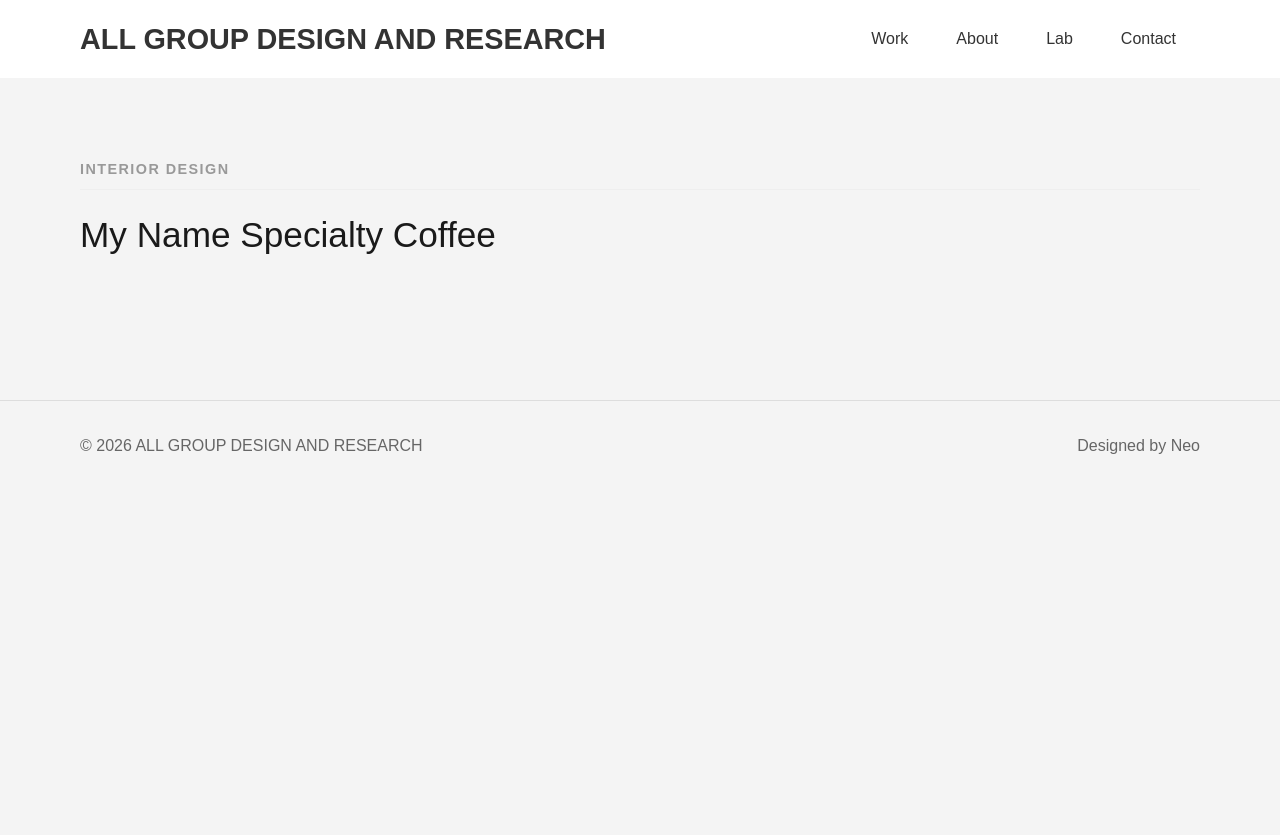
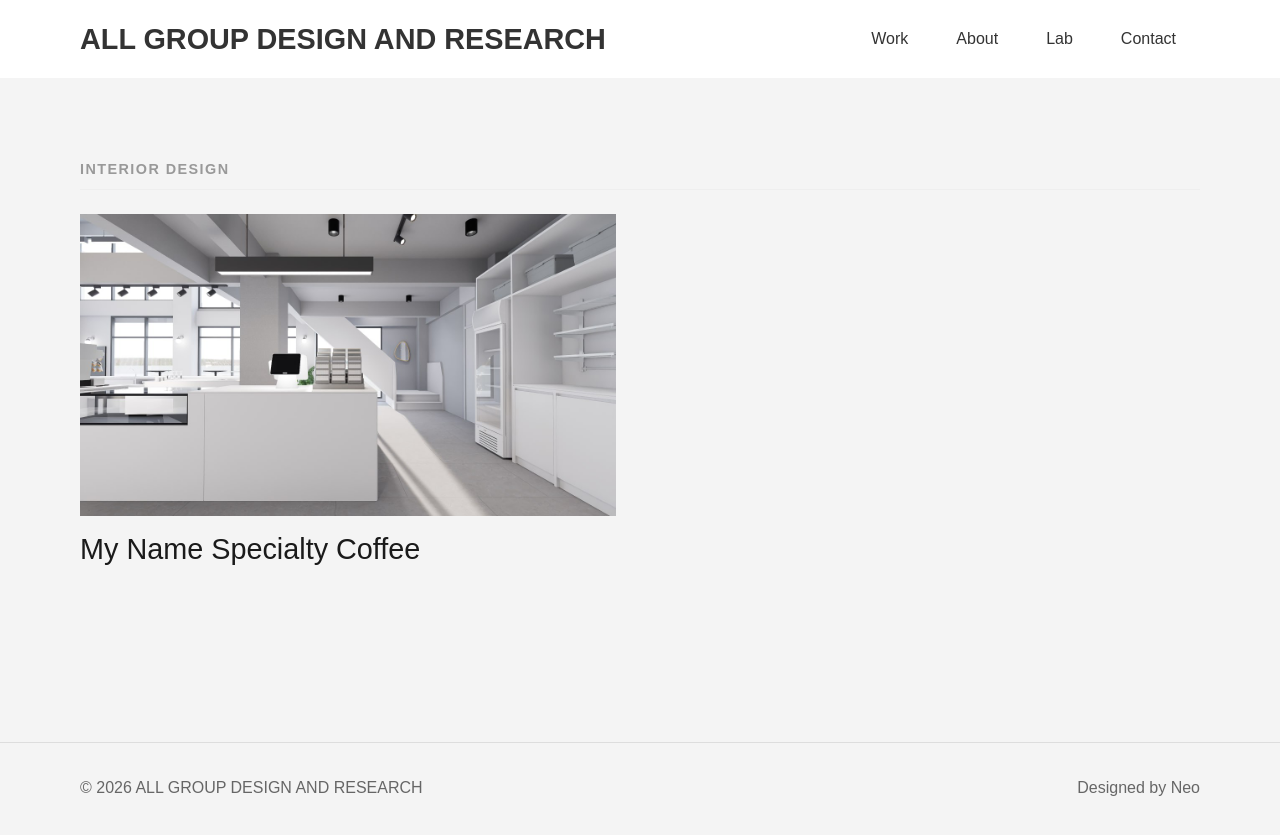
Before and after one commit to agdrbkk/site, a Jekyll site: the page work.html, which Jekyll copies as it is, in a window 1280 px wide. Shown: the top 835 px of the page. Built offline with Jekyll 4.4.1, drawn with Linux system fonts in a browser that asks for light colours; some web fonts are replaced.

Commit message:
Update work.html with project thumbnails

```diff
--- a/work.html
+++ b/work.html
@@ -27,34 +27,62 @@
             padding-bottom: 0.5rem;
         }
 
-        .project-list {
+        .project-grid {
+            display: grid;
+            grid-template-columns: repeat(auto-fill, minmax(400px, 1fr));
+            gap: 3rem;
             list-style: none;
+            padding: 0;
         }
 
         .project-item {
-            margin-bottom: 0.5rem;
+            margin-bottom: 2rem;
+        }
+
+        .project-thumbnail {
+            width: 100%;
+            aspect-ratio: 16 / 9;
+            background-color: #eee;
+            margin-bottom: 1rem;
+            overflow: hidden;
+            display: block;
+        }
+
+        .project-thumbnail img {
+            width: 100%;
+            height: 100%;
+            object-fit: cover;
+            transition: transform 0.5s ease;
+        }
+
+        .project-item:hover .project-thumbnail img {
+            transform: scale(1.05);
         }
 
         .project-item a {
-            font-size: 2.2rem;
+            text-decoration: none;
+            color: inherit;
+        }
+
+        .project-title {
+            font-size: 1.8rem;
             font-weight: 500;
             color: #1a1a1a;
-            text-decoration: none;
-            transition: color 0.2s ease;
-            display: inline-block;
             line-height: 1.2;
-        }
-
-        .project-item a:hover {
-            color: #666;
+            margin-top: 1rem;
+            display: block;
         }
 
         @media (max-width: 768px) {
             .work-page-content {
                 padding: 2rem;
             }
-            .project-item a {
-                font-size: 1.6rem;
+            .project-grid {
+                grid-template-columns: 1fr;
+                gap: 2rem;
+            }
+            .project-title {
+                font-size: 1.5rem;
             }
         }
     </style>
@@ -78,13 +106,20 @@
 
             <div class="category-group">
                 <div class="category-name">Interior Design</div>
-                <ul class="project-list">
+                <div class="project-grid">
 
-                        <li class="project-item">
-                            <a href="/site/work/my-name-specialty-coffee/">My Name Specialty Coffee</a>
-                        </li>
+                        <div class="project-item">
+                            <a href="/site/work/my-name-specialty-coffee/">
+                                <div class="project-thumbnail">
 
-                </ul>
+                                        <img src="/site/assets/images/work/my-name-specialty-coffee/Image_7.png" alt="My Name Specialty Coffee">
+
+                                </div>
+                                <span class="project-title">My Name Specialty Coffee</span>
+                            </a>
+                        </div>
+
+                </div>
             </div>
 
     </main>
```
